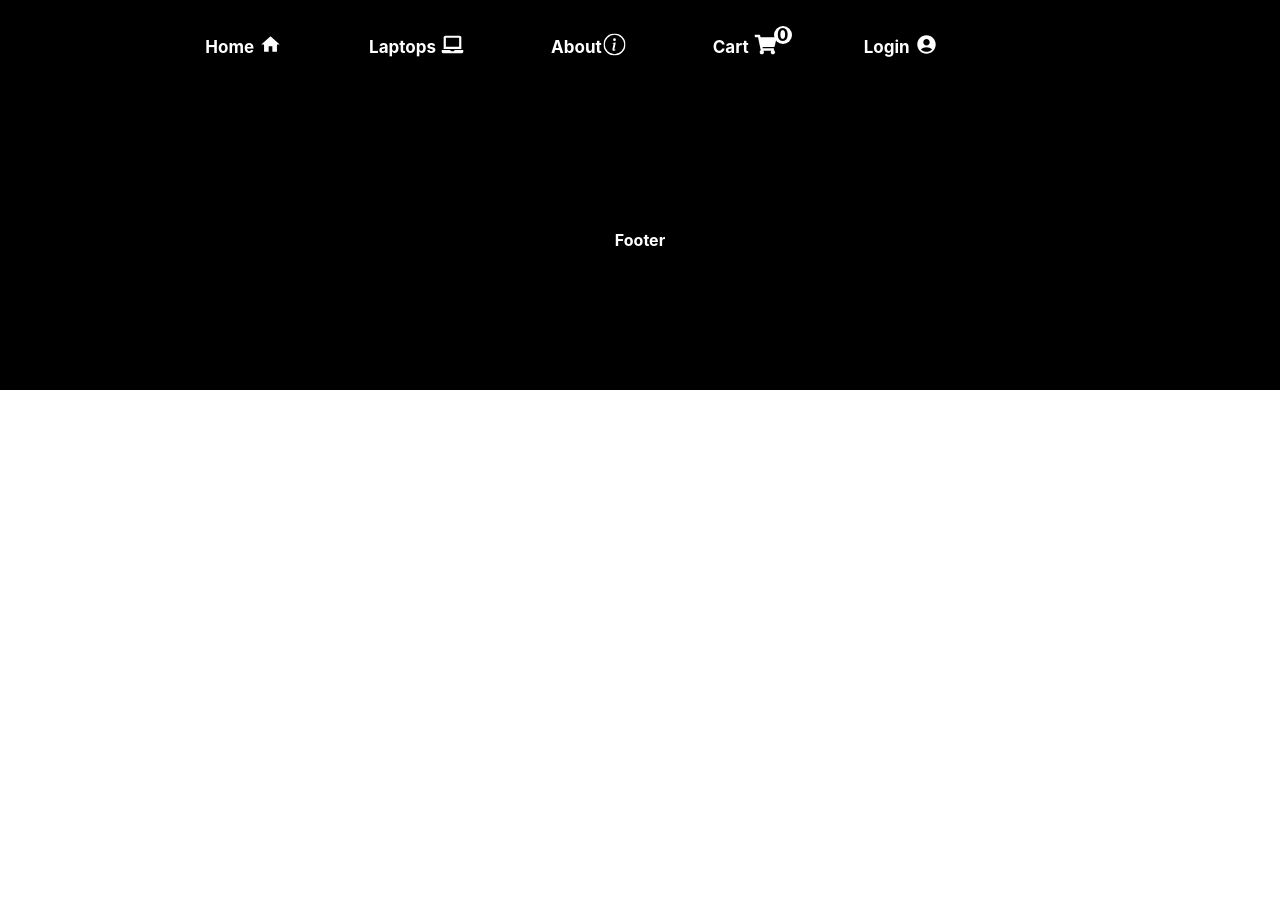
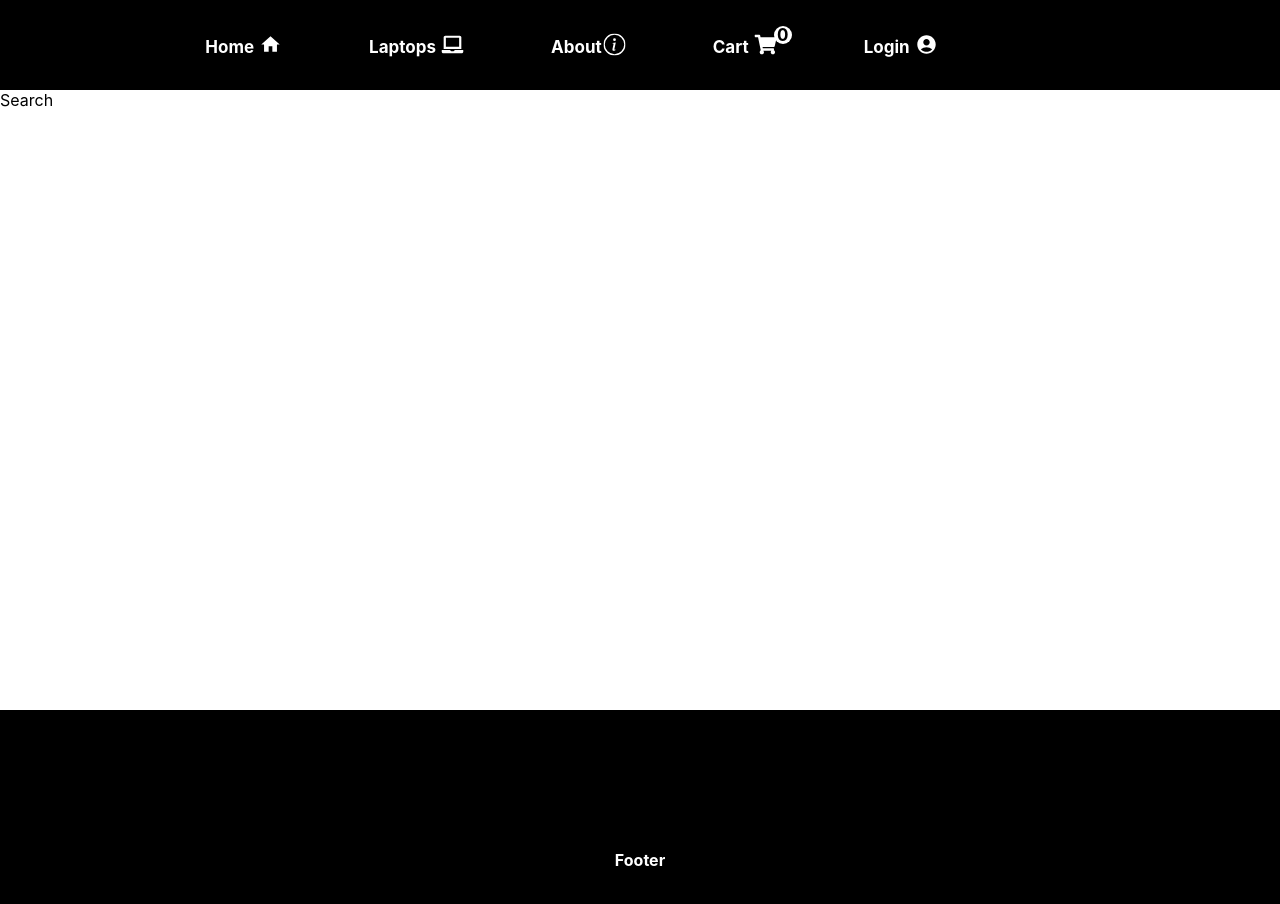
Before and after one commit to kevin-magu/buy-laptops, a React (Create React App) app: page /store in a window 1280 px wide. Shown: the top 904 px of the page. Before the commit the page ends 800 px from the top, so only its background shows below. Built offline with nearby package versions, Linux system fonts and the light colour scheme; no server answers.

Commit message:
web store

```diff
--- /dev/null
+++ b/src/components/Storepage/Search.js
@@ -0,0 +1,9 @@
+import React from 'react'
+
+function Search() {
+  return (
+    <div>Search</div>
+  )
+}
+
+export default Search
--- a/src/pages/Store.js
+++ b/src/pages/Store.js
@@ -1,6 +1,11 @@
+import '../style/Store.css'
+import Search from '../components/Storepage/Search'
+
 function Store(){
     return(
-        <div></div>
+        <div className='store-container'>
+            <Search />
+        </div>
     )
 }
 
--- a/src/style/Store.css
+++ b/src/style/Store.css
@@ -0,0 +1,3 @@
+.store-container{
+    min-height: 620px;
+}
```
Also changed, not shown: 1 other file (tests, documents, lock files or other folders).
